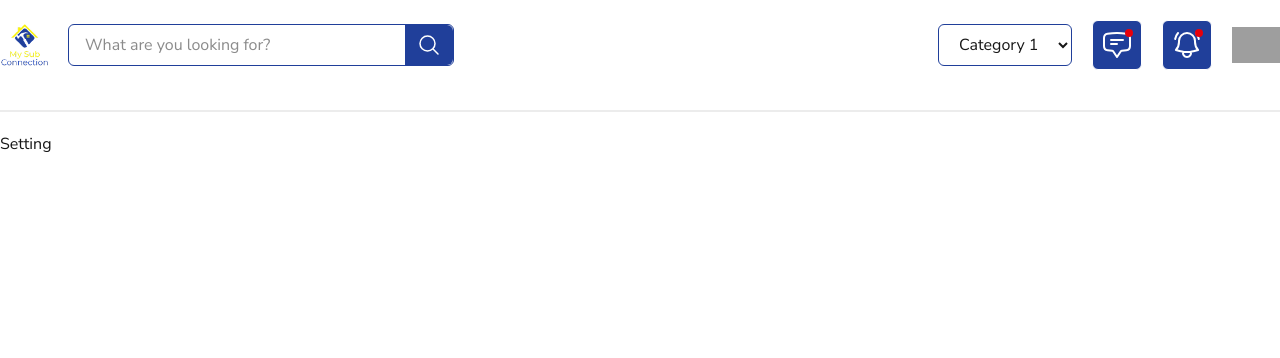
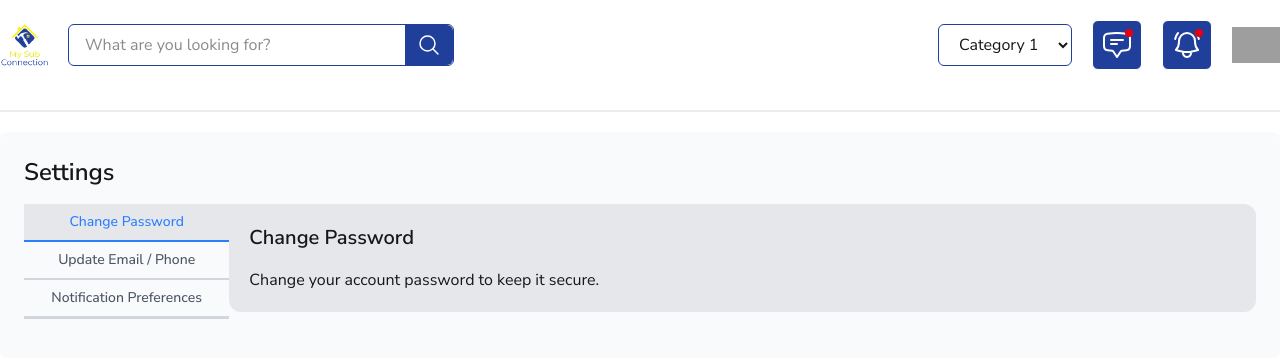
Before and after one commit to sparktechagency/Custom-Website-Spark-flow, a Next.js app: page /contractor/setting in a window 1280 px wide. Shown: the top 358 px of the page. Built offline with nearby package versions, Linux system fonts and the light colour scheme; grey boxes are pictures that could not be loaded.

Commit message:
add setting

```diff
--- /dev/null
+++ b/src/Components/Contractor/ContractorChangePass.js
@@ -0,0 +1,11 @@
+import React from 'react';
+
+const ContractorChangePass = () => {
+    return (
+        <div>
+
+        </div>
+    );
+}
+
+export default ContractorChangePass;
--- a/src/app/(contractor)/contractor/setting/page.js
+++ b/src/app/(contractor)/contractor/setting/page.js
@@ -1,11 +1,72 @@
-import React from 'react';
+'use client';
+import React, { useState } from 'react';
 
 const Page = () => {
+    const [activeTab, setActiveTab] = useState('1');  // State to manage active tab
+
+    const handleTabClick = (tab) => {
+        setActiveTab(tab);  // Set the active tab on click
+    };
+
     return (
-        <div>
-            <h1>Setting</h1>
+        <div className="p-6 bg-gray-50 rounded-lg md:mx-0 mx-4">
+            <h1 className="text-2xl font-semibold mb-4">Settings</h1>
+
+            {/* Custom Tab Navigation */}
+            <div className='grid grid-cols-1 md:grid-cols-6 '>
+                <div className="flex md:col-span-1 flex-col border-b border-gray-300 mb-4">
+                    <button
+                        onClick={() => handleTabClick('1')}
+                        className={`py-2 border-b-2  cursor-pointer px-4 text-sm font-medium ${activeTab === '1' ? ' border-blue-500 text-blue-500 bg-gray-200' : 'text-gray-600 hover:text-blue-500 border-gray-300'}`}
+                    >
+                        Change Password
+                    </button>
+                    <button
+                        onClick={() => handleTabClick('2')}
+                       className={`py-2 border-b-2  cursor-pointer px-4 text-sm font-medium ${activeTab === '2' ? ' border-blue-500 text-blue-500 bg-gray-200' : 'text-gray-600 hover:text-blue-500 border-gray-300'}`}
+                    >
+                        Update Email / Phone
+                    </button>
+                    <button
+                        onClick={() => handleTabClick('3')}
+                        className={`py-2 border-b-2  cursor-pointer px-4 text-sm font-medium ${activeTab === '3' ? ' border-blue-500 text-blue-500 bg-gray-200' : 'text-gray-600 hover:text-blue-500 border-gray-300'}`}
+                    >
+                        Notification Preferences
+                    </button>
+                </div>
+                <div className='md:col-span-5'>
+                    {/* Tab Content */}
+                    {activeTab === '1' && (
+                        <div className="space-y-4 p-5 bg-gray-200 rounded-r-xl rounded-bl-xl">
+                            <h3 className="text-xl font-semibold">Change Password</h3>
+                            <p>
+                                Change your account password to keep it secure.
+                            </p>
+                            {/* Add more content or form elements here */}
+                        </div>
+                    )}
+                    {activeTab === '2' && (
+                        <div className="space-y-4 p-5 bg-gray-200 rounded-xl">
+                            <h3 className="text-xl font-semibold">Update Email / Phone</h3>
+                            <p>
+                                Update your email address and phone number for account recovery and notifications.
+                            </p>
+                            {/* Add more content or form elements here */}
+                        </div>
+                    )}
+                    {activeTab === '3' && (
+                        <div className="space-y-4 p-5 bg-gray-200 rounded-xl">
+                            <h3 className="text-xl font-semibold">Notification Preferences</h3>
+                            <p>
+                                Manage your notification preferences and alerts.
+                            </p>
+                            {/* Add more content or form elements here */}
+                        </div>
+                    )}
+                </div>
+            </div>
         </div>
     );
-}
+};
 
 export default Page;
--- a/src/icons/icon.js
+++ b/src/icons/icon.js
@@ -138,12 +138,6 @@ const icons = {
 
 
 
-
-
-
-
-
-
 }
 
 module.exports = icons
```
